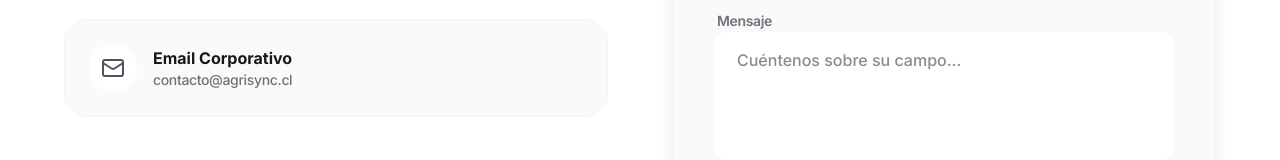
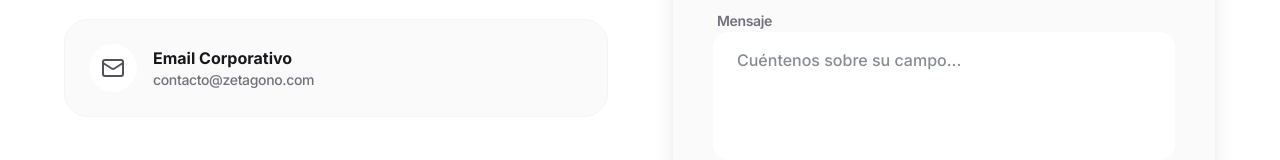
Before and after one commit to ZETA-01/AGRISYNC.IO-LANDING, a React (Vite) app: page / in a window 1280 px wide. Shown: the part 4122-4282 px from the top of the page. Built offline with nearby package versions, Linux system fonts and the light colour scheme.

Commit message:
Update corporate email address in ContactForm

```diff
--- a/src/components/ContactForm.tsx
+++ b/src/components/ContactForm.tsx
@@ -55,7 +55,7 @@ export default function ContactForm() {
               </div>
               <div className="text-left">
                 <div className="font-bold text-zinc-900 dark:text-white">Email Corporativo</div>
-                <div className="text-sm text-zinc-500 font-medium tracking-tight">contacto@agrisync.cl</div>
+                <div className="text-sm text-zinc-500 font-medium tracking-tight">contacto@zetagono.com</div>
               </div>
             </div>
           </div>
```
